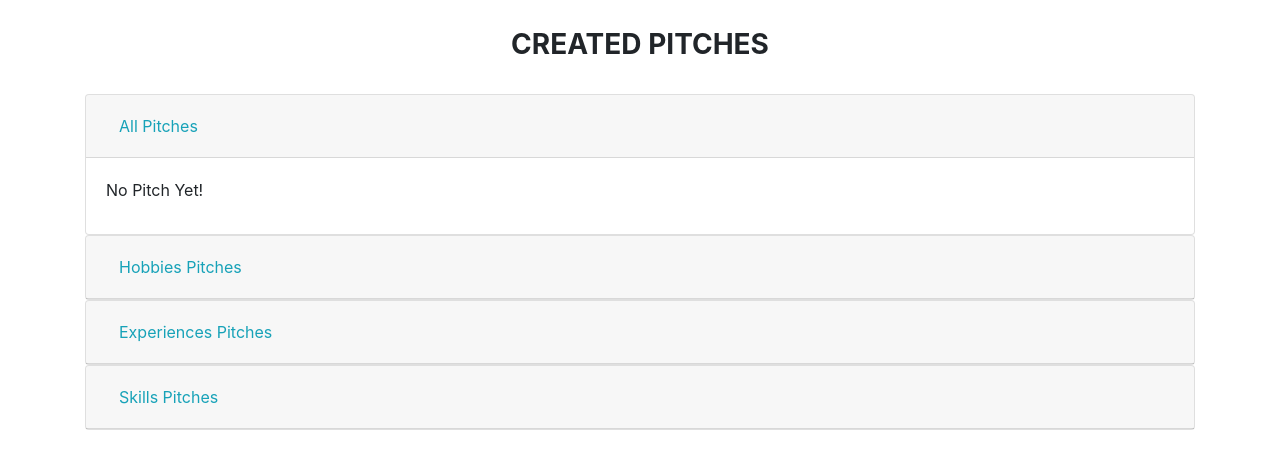
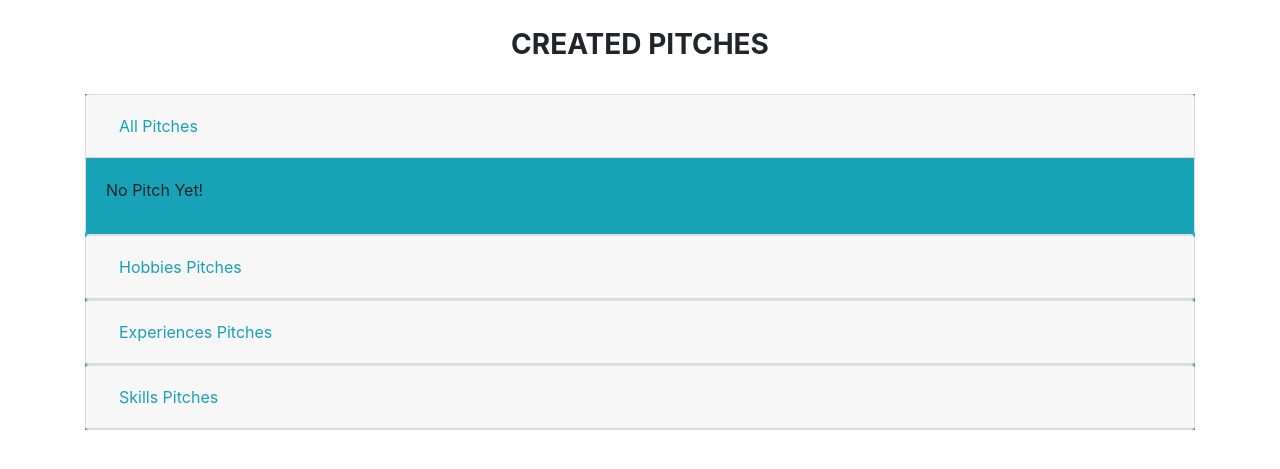
Before and after one commit to tharcissie/pitchapp, a Flask app: template app/templates/index.html in a window 1280 px wide. Shown: the part 56-525 px from the top of the page. Run offline with Flask 2, Linux system fonts and the light colour scheme; the template is opened without the code that fills it, so the values that code supplies are empty; some libraries are stand-ins or nearby versions.

Commit message:
updated  homepage

```diff
--- a/app/templates/index.html
+++ b/app/templates/index.html
@@ -5,7 +5,7 @@
 
 <div class="container">
     <h3 class="text-center p-4 text-uppercase"><strong>Created Pitches</strong></h3>
-<div id="accordion">
+<div id="accordion" class="bg-info">
     <div class="card">
       <div class="card-header" id="headingOne">
         <h5 class="mb-0">
@@ -15,7 +15,7 @@
         </h5>
       </div>
       <div id="collapseOne" class="collapse show" aria-labelledby="headingOne" data-parent="#accordion">
-        <div class="card-body">
+        <div class="card-body bg-info">
             {{ macro.display(pitch) }} </div>
       </div>
     </div>
```
